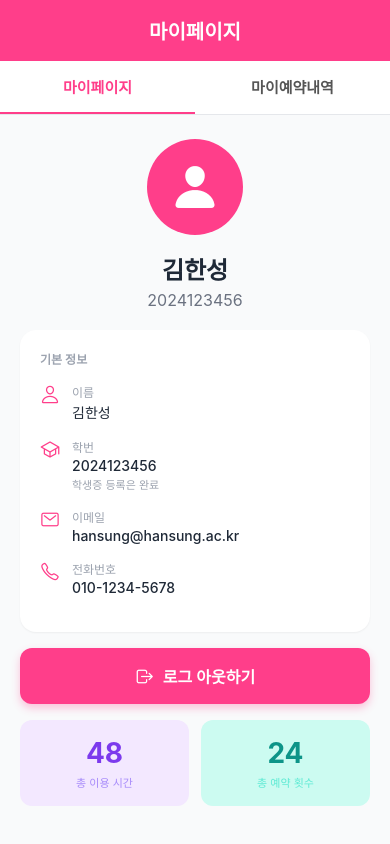
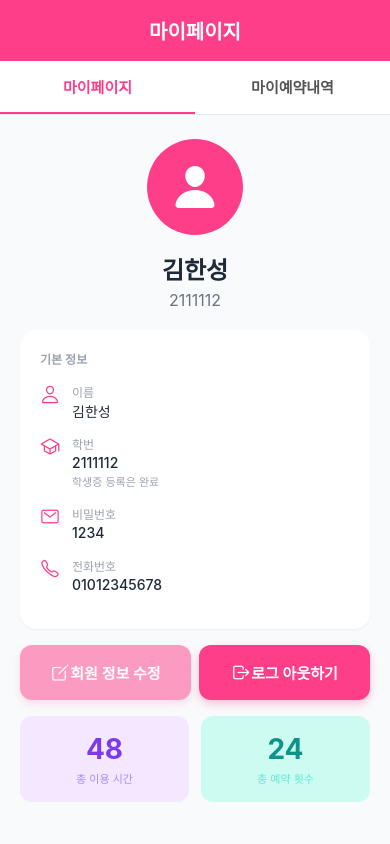
Before and after one commit to Hansung-Reservation-System-App/HansungReservationSystem-Frontend, a React Native app: screen /MyPage in a window 390 px wide. Built offline with nearby package versions, Linux system fonts and the light colour scheme; what react-native-worklets would draw is missing.

Commit message:
MyPage, Styles 반영

```diff
--- a/src/screens/MyPageScreen.tsx
+++ b/src/screens/MyPageScreen.tsx
@@ -1,10 +1,46 @@
+// src/screens/MyPageScreen.tsx
+
 import React, { useState, useEffect } from "react";
-import { View, Text, TouchableOpacity, StyleSheet, ScrollView, TextInput, Alert } from "react-native";
+import { View, Text, TouchableOpacity, ScrollView, TextInput } from "react-native";
 import Ionicons from "react-native-vector-icons/Ionicons";
 import { SafeAreaView } from "react-native-safe-area-context";
+import styles from "../styles/MyPageSyles";
+
+// 프로필 타입 (타입 엄격하게 쓰기 싫으면 any로 바꿔도 됨)
+type Profile = {
+  name: string;
+  studentId: string;
+  password: string;
+  phone: string;
+};
 
 // 마이페이지 정보 컴포넌트
 const MyPageInfo = () => {
+  // ✅ 초기값: 나중에 백엔드에서 받은 값으로 교체 예정
+  const [originalProfile] = useState<Profile>({
+    name: "김한성",
+    studentId: "2111112",
+    password: "1234",
+    phone: "01012345678",
+  });
+
+  const [profile, setProfile] = useState<Profile>(originalProfile);
+  const [isDirty, setIsDirty] = useState(false); // 변경 여부
+
+  const handleChange = (field: keyof Profile, value: string) => {
+    const updated = { ...profile, [field]: value };
+    setProfile(updated);
+
+    // 원본과 비교해서 하나라도 다르면 true
+    const changed =
+      updated.name !== originalProfile.name ||
+      updated.studentId !== originalProfile.studentId ||
+      updated.password !== originalProfile.password ||
+      updated.phone !== originalProfile.phone;
+
+    setIsDirty(changed);
+  };
+
   return (
     <ScrollView style={styles.scrollContainer}>
       <View style={styles.profileSection}>
@@ -13,64 +49,133 @@ const MyPageInfo = () => {
           <Ionicons name="person" size={48} color="#fff" />
         </View>
 
-        {/* 이름과 학번 */}
-        <Text style={styles.profileName}>김한성</Text>
-        <Text style={styles.profileId}>2024123456</Text>
+        {/* 이름과 학번 (상단 표시용) */}
+        <Text style={styles.profileName}>{profile.name}</Text>
+        <Text style={styles.profileId}>{profile.studentId}</Text>
       </View>
 
       {/* 기본 정보 카드 */}
       <View style={styles.infoCard}>
         <Text style={styles.infoCardTitle}>기본 정보</Text>
 
+        {/* 이름 */}
         <View style={styles.infoItem}>
           <Ionicons name="person-outline" size={20} color="#FF3E8A" />
           <View style={styles.infoTextContainer}>
             <Text style={styles.infoLabel}>이름</Text>
-            <Text style={styles.infoValue}>김한성</Text>
+            <TextInput
+              style={styles.infoValue}
+              value={profile.name}
+              onChangeText={(text) => handleChange("name", text)}
+              placeholder="이름을 입력하세요"
+            />
           </View>
         </View>
 
+        {/* 학번 */}
         <View style={styles.infoItem}>
           <Ionicons name="school-outline" size={20} color="#FF3E8A" />
           <View style={styles.infoTextContainer}>
             <Text style={styles.infoLabel}>학번</Text>
-            <Text style={styles.infoValue}>2024123456</Text>
+            <TextInput
+              style={styles.infoValue}
+              value={profile.studentId}
+              onChangeText={(text) => handleChange("studentId", text)}
+              placeholder="학번을 입력하세요"
+              keyboardType="numeric"
+            />
             <Text style={styles.infoSubtext}>학생증 등록은 완료</Text>
           </View>
         </View>
 
+        {/* 비밀번호 */}
         <View style={styles.infoItem}>
           <Ionicons name="mail-outline" size={20} color="#FF3E8A" />
           <View style={styles.infoTextContainer}>
-            <Text style={styles.infoLabel}>이메일</Text>
-            <Text style={styles.infoValue}>hansung@hansung.ac.kr</Text>
+            <Text style={styles.infoLabel}>비밀번호</Text>
+            <TextInput
+              style={styles.infoValue}
+              value={profile.password}
+              onChangeText={(text) => handleChange("password", text)}
+              placeholder="비밀번호를 입력하세요"
+              //secureTextEntry
+            />
           </View>
         </View>
 
+        {/* 전화번호 */}
         <View style={styles.infoItem}>
           <Ionicons name="call-outline" size={20} color="#FF3E8A" />
           <View style={styles.infoTextContainer}>
             <Text style={styles.infoLabel}>전화번호</Text>
-            <Text style={styles.infoValue}>010-1234-5678</Text>
+            <TextInput
+              style={styles.infoValue}
+              value={profile.phone}
+              onChangeText={(text) => handleChange("phone", text)}
+              placeholder="전화번호를 입력하세요"
+              keyboardType="phone-pad"
+            />
           </View>
         </View>
       </View>
 
-      {/* 로그아웃 버튼 */}
-      <TouchableOpacity style={styles.logoutButton}>
-        <Ionicons name="log-out-outline" size={20} color="#fff" />
-        <Text style={styles.logoutButtonText}>로그 아웃하기</Text>
-      </TouchableOpacity>
+      {/* 🔹 정보 수정하기 + 로그아웃 버튼 묶음 */}
+      <View style={styles.actionButtonsRow}>
+        {/* 회원 정보 수정 버튼 */}
+        <TouchableOpacity
+          style={[
+            styles.editButton,
+            !isDirty && styles.editButtonDisabled, // 변경 없을 땐 비활성 스타일
+          ]}
+          disabled={!isDirty}
+          onPress={() => {
+            // TODO: 회원 정보 수정 API 통신 (PUT /api/user/profile 등)
+            //  - profile 값 서버로 전송
+            //  - 성공 시: originalProfile 값도 갱신하는 로직 필요
+          }}
+        >
+          <Ionicons
+            name="create-outline"
+            size={20}
+            color={isDirty ? "#fff" : "#fff"}
+          />
+          <Text
+            style={[
+              styles.editButtonText,
+              { color: isDirty ? "#fff" : "#fff" },
+            ]}
+          >
+            회원 정보 수정
+          </Text>
+        </TouchableOpacity>
+
+        {/* 로그아웃 버튼 */}
+        <TouchableOpacity
+          style={styles.logoutButton}
+          onPress={() => {
+            // TODO: 로그아웃 API 통신 (POST /api/auth/logout)
+            //  - 토큰/AsyncStorage 삭제
+            //  - 로그인 화면으로 네비게이션
+          }}
+        >
+          <Ionicons name="log-out-outline" size={20} color="#fff" />
+          <Text style={styles.logoutButtonText}>로그 아웃하기</Text>
+        </TouchableOpacity>
+      </View>
 
       {/* 통계 카드 */}
       <View style={styles.statsContainer}>
         <View style={styles.statCard}>
+          {/* TODO: 백엔드에서 가져온 총 이용 시간 사용 */}
           <Text style={styles.statNumber}>48</Text>
           <Text style={styles.statLabel}>총 이용 시간</Text>
         </View>
         <View style={[styles.statCard, styles.statCardSecondary]}>
+          {/* TODO: 백엔드에서 가져온 총 예약 횟수 사용 */}
           <Text style={[styles.statNumber, styles.statNumberSecondary]}>24</Text>
-          <Text style={[styles.statLabel, styles.statLabelSecondary]}>총 예약 횟수</Text>
+          <Text style={[styles.statLabel, styles.statLabelSecondary]}>
+            총 예약 횟수
+          </Text>
         </View>
       </View>
     </ScrollView>
@@ -84,6 +189,8 @@ const MyReservations = () => {
       {/* 진행중인 예약 */}
       <View style={styles.activeReservationSection}>
         <Text style={styles.sectionTitle}>진행중인 예약</Text>
+
+        {/* TODO: 백엔드에서 진행중 예약 조회해서 카드 렌더링 */}
         <View style={styles.activeReservationCard}>
           <View style={styles.reservationHeader}>
             <View style={styles.statusBadge}>
@@ -108,10 +215,23 @@ const MyReservations = () => {
 
           {/* 버튼들 */}
           <View style={styles.reservationButtons}>
-            <TouchableOpacity style={styles.extendButton}>
+            {/* 연장하기 */}
+            <TouchableOpacity
+              style={styles.extendButton}
+              onPress={() => {
+                // TODO: 예약 연장 API 통신 (POST /api/reservations/{id}/extend)
+              }}
+            >
               <Text style={styles.extendButtonText}>연장하기</Text>
             </TouchableOpacity>
-            <TouchableOpacity style={styles.cancelButton}>
+
+            {/* 취소하기 */}
+            <TouchableOpacity
+              style={styles.cancelButton}
+              onPress={() => {
+                // TODO: 예약 취소 API 통신 (POST /api/reservations/{id}/cancel)
+              }}
+            >
               <Text style={styles.cancelButtonText}>취소하기</Text>
             </TouchableOpacity>
           </View>
@@ -121,6 +241,8 @@ const MyReservations = () => {
       {/* 이전 예약 */}
       <View style={styles.pastReservationSection}>
         <Text style={styles.sectionTitle}>이전 예약</Text>
+
+        {/* TODO: 백엔드에서 지난 예약 리스트 조회해서 map으로 렌더링 */}
 
         <View style={styles.pastReservationCard}>
           <View style={styles.reservationHeader}>
@@ -175,6 +297,16 @@ const MyReservations = () => {
 export default function MyPageScreen({ route, navigation }: any) {
   const [tab, setTab] = useState("정보");
 
+  useEffect(() => {
+    // TODO: 마이페이지 초기 데이터 조회 통신 (GET /api/mypage)
+    //  - 프로필 정보
+    //  - 통계 정보
+    //  - 예약 내역
+    //
+    // 응답을 사용해서:
+    //  - MyPageInfo에 props로 내려주도록 구조 리팩토링 예정
+  }, []);
+
   return (
     <SafeAreaView style={{ flex: 1, backgroundColor: "#f9fafb" }}>
       {/* 🔹 상단 헤더 */}
@@ -190,7 +322,10 @@ export default function MyPageScreen({ route, navigation }: any) {
           style={[styles.tabItem, tab === "정보" && styles.tabActive]}
         >
           <Text
-            style={[styles.tabText, { color: tab === "정보" ? "#FF3E8A" : "#555" }]}
+            style={[
+              styles.tabText,
+              { color: tab === "정보" ? "#FF3E8A" : "#555" },
+            ]}
           >
             마이페이지
           </Text>
@@ -202,7 +337,10 @@ export default function MyPageScreen({ route, navigation }: any) {
           style={[styles.tabItem, tab === "예약" && styles.tabActive]}
         >
           <Text
-            style={[styles.tabText, { color: tab === "예약" ? "#FF3E8A" : "#555" }]}
+            style={[
+              styles.tabText,
+              { color: tab === "예약" ? "#FF3E8A" : "#555" },
+            ]}
           >
             마이예약내역
           </Text>
@@ -214,259 +352,3 @@ export default function MyPageScreen({ route, navigation }: any) {
     </SafeAreaView>
   );
 }
-
-const styles = StyleSheet.create({
-  header: {
-    padding: 16,
-    backgroundColor: "#FF3E8A",
-    alignItems: "center",
-  },
-  title: {
-    color: "#fff",
-    fontSize: 20,
-    fontWeight: "600",
-  },
-  tabContainer: {
-    flexDirection: "row",
-    width: "100%",
-    backgroundColor: "#fff",
-    borderBottomWidth: 1,
-    borderBottomColor: "#e5e7eb",
-  },
-  tabItem: {
-    flex: 1,
-    paddingVertical: 15,
-    alignItems: "center",
-    justifyContent: "center",
-    borderBottomWidth: 2,
-    borderBottomColor: "transparent",
-  },
-  tabActive: {
-    borderBottomColor: "#FF3E8A",
-  },
-  tabText: {
-    fontSize: 15,
-    fontWeight: "600",
-  },
-  scrollContainer: {
-    flex: 1,
-    backgroundColor: "#f9fafb",
-  },
-  // 프로필 섹션
-  profileSection: {
-    alignItems: "center",
-    paddingTop: 24,
-    paddingBottom: 20,
-  },
-  profileIcon: {
-    width: 96,
-    height: 96,
-    borderRadius: 48,
-    backgroundColor: "#FF3E8A",
-    alignItems: "center",
-    justifyContent: "center",
-    marginBottom: 16,
-  },
-  profileName: {
-    fontSize: 24,
-    fontWeight: "bold",
-    color: "#1f2937",
-    marginBottom: 4,
-  },
-  profileId: {
-    fontSize: 16,
-    color: "#6b7280",
-  },
-  // 정보 카드
-  infoCard: {
-    backgroundColor: "#fff",
-    borderRadius: 16,
-    padding: 20,
-    marginHorizontal: 20,
-    marginBottom: 16,
-    shadowColor: "#000",
-    shadowOffset: { width: 0, height: 1 },
-    shadowOpacity: 0.05,
-    shadowRadius: 2,
-    elevation: 2,
-  },
-  infoCardTitle: {
-    fontSize: 12,
-    fontWeight: "600",
-    color: "#9ca3af",
-    marginBottom: 16,
-    textTransform: "uppercase",
-  },
-  infoItem: {
-    flexDirection: "row",
-    alignItems: "flex-start",
-    marginBottom: 16,
-    gap: 12,
-  },
-  infoTextContainer: {
-    flex: 1,
-  },
-  infoLabel: {
-    fontSize: 12,
-    color: "#9ca3af",
-    marginBottom: 2,
-  },
-  infoValue: {
-    fontSize: 14,
-    color: "#1f2937",
-    fontWeight: "500",
-  },
-  infoSubtext: {
-    fontSize: 11,
-    color: "#9ca3af",
-    marginTop: 2,
-  },
-  // 로그아웃 버튼
-  logoutButton: {
-    backgroundColor: "#FF3E8A",
-    marginHorizontal: 20,
-    paddingVertical: 16,
-    borderRadius: 12,
-    flexDirection: "row",
-    alignItems: "center",
-    justifyContent: "center",
-    gap: 8,
-    shadowColor: "#FF3E8A",
-    shadowOffset: { width: 0, height: 4 },
-    shadowOpacity: 0.3,
-    shadowRadius: 8,
-    elevation: 4,
-    marginBottom: 16,
-  },
-  logoutButtonText: {
-    color: "#fff",
-    fontSize: 16,
-    fontWeight: "600",
-  },
-  // 통계 카드
-  statsContainer: {
-    flexDirection: "row",
-    marginHorizontal: 20,
-    gap: 12,
-    marginBottom: 24,
-  },
-  statCard: {
-    flex: 1,
-    backgroundColor: "#f3e8ff",
-    borderRadius: 12,
-    padding: 16,
-    alignItems: "center",
-  },
-  statCardSecondary: {
-    backgroundColor: "#ccfbf1",
-  },
-  statNumber: {
-    fontSize: 28,
-    fontWeight: "bold",
-    color: "#7c3aed",
-    marginBottom: 4,
-  },
-  statNumberSecondary: {
-    color: "#0d9488",
-  },
-  statLabel: {
-    fontSize: 11,
-    color: "#a78bfa",
-  },
-  statLabelSecondary: {
-    color: "#5eead4",
-  },
-  // 예약 섹션
-  activeReservationSection: {
-    padding: 20,
-  },
-  pastReservationSection: {
-    padding: 20,
-    paddingTop: 0,
-  },
-  sectionTitle: {
-    fontSize: 18,
-    fontWeight: "bold",
-    color: "#1f2937",
-    marginBottom: 12,
-  },
-  activeReservationCard: {
-    backgroundColor: "#fdf2f8",
-    borderRadius: 16,
-    padding: 16,
-    borderWidth: 1,
-    borderColor: "#fbcfe8",
-  },
-  pastReservationCard: {
-    backgroundColor: "#fff",
-    borderRadius: 16,
-    padding: 16,
-    marginBottom: 12,
-    borderWidth: 1,
-    borderColor: "#e5e7eb",
-  },
-  reservationHeader: {
-    flexDirection: "row",
-    justifyContent: "space-between",
-    alignItems: "center",
-    marginBottom: 12,
-  },
-  statusBadge: {
-    backgroundColor: "#FF3E8A",
-    paddingHorizontal: 12,
-    paddingVertical: 4,
-    borderRadius: 12,
-  },
-  statusBadgeInactive: {
-    backgroundColor: "#9ca3af",
-    paddingHorizontal: 12,
-    paddingVertical: 4,
-    borderRadius: 12,
-  },
-  statusBadgeText: {
-    color: "#fff",
-    fontSize: 12,
-    fontWeight: "600",
-  },
-  reservationDetail: {
-    flexDirection: "row",
-    alignItems: "center",
-    gap: 8,
-    marginBottom: 8,
-  },
-  reservationDetailText: {
-    fontSize: 14,
-    color: "#374151",
-  },
-  reservationButtons: {
-    flexDirection: "row",
-    gap: 8,
-    marginTop: 16,
-  },
-  extendButton: {
-    flex: 1,
-    backgroundColor: "#7c3aed",
-    paddingVertical: 12,
-    borderRadius: 10,
-    alignItems: "center",
-  },
-  extendButtonText: {
-    color: "#fff",
-    fontSize: 14,
-    fontWeight: "600",
-  },
-  cancelButton: {
-    flex: 1,
-    backgroundColor: "#fff",
-    paddingVertical: 12,
-    borderRadius: 10,
-    alignItems: "center",
-    borderWidth: 1,
-    borderColor: "#d1d5db",
-  },
-  cancelButtonText: {
-    color: "#374151",
-    fontSize: 14,
-    fontWeight: "600",
-  },
-});
--- /dev/null
+++ b/src/styles/MyPageSyles.tsx
@@ -0,0 +1,296 @@
+// src/screens/MyPageStyles.ts
+
+import { StyleSheet } from "react-native";
+
+const styles = StyleSheet.create({
+  header: {
+    padding: 16,
+    backgroundColor: "#FF3E8A",
+    alignItems: "center",
+  },
+  title: {
+    color: "#fff",
+    fontSize: 20,
+    fontWeight: "600",
+  },
+  tabContainer: {
+    flexDirection: "row",
+    width: "100%",
+    backgroundColor: "#fff",
+    borderBottomWidth: 1,
+    borderBottomColor: "#e5e7eb",
+  },
+  tabItem: {
+    flex: 1,
+    paddingVertical: 15,
+    alignItems: "center",
+    justifyContent: "center",
+    borderBottomWidth: 2,
+    borderBottomColor: "transparent",
+  },
+  tabActive: {
+    borderBottomColor: "#FF3E8A",
+  },
+  tabText: {
+    fontSize: 15,
+    fontWeight: "600",
+  },
+  scrollContainer: {
+    flex: 1,
+    backgroundColor: "#f9fafb",
+  },
+  // 프로필 섹션
+  profileSection: {
+    alignItems: "center",
+    paddingTop: 24,
+    paddingBottom: 20,
+  },
+  profileIcon: {
+    width: 96,
+    height: 96,
+    borderRadius: 48,
+    backgroundColor: "#FF3E8A",
+    alignItems: "center",
+    justifyContent: "center",
+    marginBottom: 16,
+  },
+  profileName: {
+    fontSize: 24,
+    fontWeight: "bold",
+    color: "#1f2937",
+    marginBottom: 4,
+  },
+  profileId: {
+    fontSize: 16,
+    color: "#6b7280",
+  },
+  // 정보 카드
+  infoCard: {
+    backgroundColor: "#fff",
+    borderRadius: 16,
+    padding: 20,
+    marginHorizontal: 20,
+    marginBottom: 16,
+    shadowColor: "#000",
+    shadowOffset: { width: 0, height: 1 },
+    shadowOpacity: 0.05,
+    shadowRadius: 2,
+    elevation: 2,
+  },
+  infoCardTitle: {
+    fontSize: 12,
+    fontWeight: "600",
+    color: "#9ca3af",
+    marginBottom: 16,
+    textTransform: "uppercase",
+  },
+  infoItem: {
+    flexDirection: "row",
+    alignItems: "flex-start",
+    marginBottom: 16,
+    gap: 12,
+  },
+  infoTextContainer: {
+    flex: 1,
+  },
+  infoLabel: {
+    fontSize: 12,
+    color: "#9ca3af",
+    marginBottom: 2,
+  },
+  infoValue: {
+    fontSize: 14,
+    color: "#1f2937",
+    fontWeight: "500",
+  },
+  infoSubtext: {
+    fontSize: 11,
+    color: "#9ca3af",
+    marginTop: 2,
+  },
+// 🔹 로그아웃 + 정보수정 버튼 행
+actionButtonsRow: {
+  flexDirection: "row",
+  marginHorizontal: 20,
+  marginBottom: 16,
+  gap: 8, // RN 버전이 낮으면 대신 각 버튼에 marginHorizontal 사용
+},
+
+// 🔹 정보 수정하기 버튼
+editButton: {
+  flex: 1,
+  backgroundColor: "#FF3E8A",
+  marginHorizontal: 0,      // 행 안에서 쓰니까 margin은 row에서 처리
+  paddingVertical: 16,
+  borderRadius: 12,
+  flexDirection: "row",
+  alignItems: "center",
+  justifyContent: "center",
+  shadowColor: "#FF3E8A",
+  shadowOffset: { width: 0, height: 4 },
+  shadowOpacity: 0.3,
+  shadowRadius: 8,
+  elevation: 4,
+},
+
+editButtonDisabled: {
+  opacity: 0.5,
+},
+
+editButtonText: {
+  color: "#fff",
+  fontSize: 15,
+  fontWeight: "600",
+},
+
+  // 🔹 로그아웃 버튼은 가로 분할을 위해 flex: 1 추가
+logoutButton: {
+  flex: 1,
+  backgroundColor: "#FF3E8A",
+  marginHorizontal: 0,      // 행 안에서 쓰니까 margin은 row에서 처리
+  paddingVertical: 16,
+  borderRadius: 12,
+  flexDirection: "row",
+  alignItems: "center",
+  justifyContent: "center",
+  shadowColor: "#FF3E8A",
+  shadowOffset: { width: 0, height: 4 },
+  shadowOpacity: 0.3,
+  shadowRadius: 8,
+  elevation: 4,
+},
+
+  logoutButtonText: {
+    color: "#fff",
+    fontSize: 15,
+    fontWeight: "600",
+  },
+  // 통계 카드
+  statsContainer: {
+    flexDirection: "row",
+    marginHorizontal: 20,
+    gap: 12,
+    marginBottom: 24,
+  },
+  statCard: {
+    flex: 1,
+    backgroundColor: "#f3e8ff",
+    borderRadius: 12,
+    padding: 16,
+    alignItems: "center",
+  },
+  statCardSecondary: {
+    backgroundColor: "#ccfbf1",
+  },
+  statNumber: {
+    fontSize: 28,
+    fontWeight: "bold",
+    color: "#7c3aed",
+    marginBottom: 4,
+  },
+  statNumberSecondary: {
+    color: "#0d9488",
+  },
+  statLabel: {
+    fontSize: 11,
+    color: "#a78bfa",
+  },
+  statLabelSecondary: {
+    color: "#5eead4",
+  },
+  // 예약 섹션
+  activeReservationSection: {
+    padding: 20,
+  },
+  pastReservationSection: {
+    padding: 20,
+    paddingTop: 0,
+  },
+  sectionTitle: {
+    fontSize: 18,
+    fontWeight: "bold",
+    color: "#1f2937",
+    marginBottom: 12,
+  },
+  activeReservationCard: {
+    backgroundColor: "#fdf2f8",
+    borderRadius: 16,
+    padding: 16,
+    borderWidth: 1,
+    borderColor: "#fbcfe8",
+  },
+  pastReservationCard: {
+    backgroundColor: "#fff",
+    borderRadius: 16,
+    padding: 16,
+    marginBottom: 12,
+    borderWidth: 1,
+    borderColor: "#e5e7eb",
+  },
+  reservationHeader: {
+    flexDirection: "row",
+    justifyContent: "space-between",
+    alignItems: "center",
+    marginBottom: 12,
+  },
+  statusBadge: {
+    backgroundColor: "#FF3E8A",
+    paddingHorizontal: 12,
+    paddingVertical: 4,
+    borderRadius: 12,
+  },
+  statusBadgeInactive: {
+    backgroundColor: "#9ca3af",
+    paddingHorizontal: 12,
+    paddingVertical: 4,
+    borderRadius: 12,
+  },
+  statusBadgeText: {
+    color: "#fff",
+    fontSize: 12,
+    fontWeight: "600",
+  },
+  reservationDetail: {
+    flexDirection: "row",
+    alignItems: "center",
+    gap: 8,
+    marginBottom: 8,
+  },
+  reservationDetailText: {
+    fontSize: 14,
+    color: "#374151",
+  },
+  reservationButtons: {
+    flexDirection: "row",
+    gap: 8,
+    marginTop: 16,
+  },
+  extendButton: {
+    flex: 1,
+    backgroundColor: "#7c3aed",
+    paddingVertical: 12,
+    borderRadius: 10,
+    alignItems: "center",
+  },
+  extendButtonText: {
+    color: "#fff",
+    fontSize: 14,
+    fontWeight: "600",
+  },
+  cancelButton: {
+    flex: 1,
+    backgroundColor: "#fff",
+    paddingVertical: 12,
+    borderRadius: 10,
+    alignItems: "center",
+    borderWidth: 1,
+    borderColor: "#d1d5db",
+  },
+  cancelButtonText: {
+    color: "#374151",
+    fontSize: 14,
+    fontWeight: "600",
+  },
+});
+
+export default styles;
```
